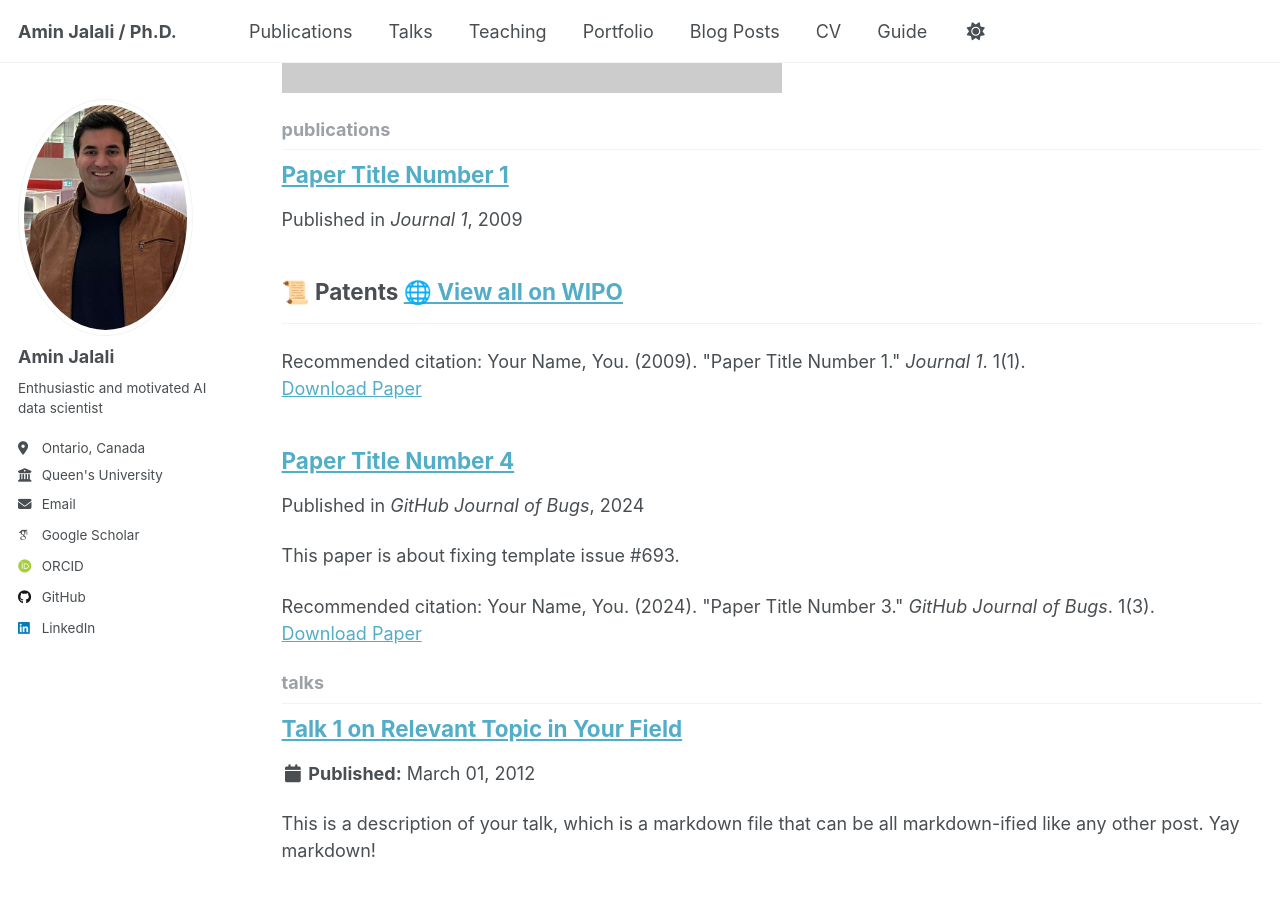
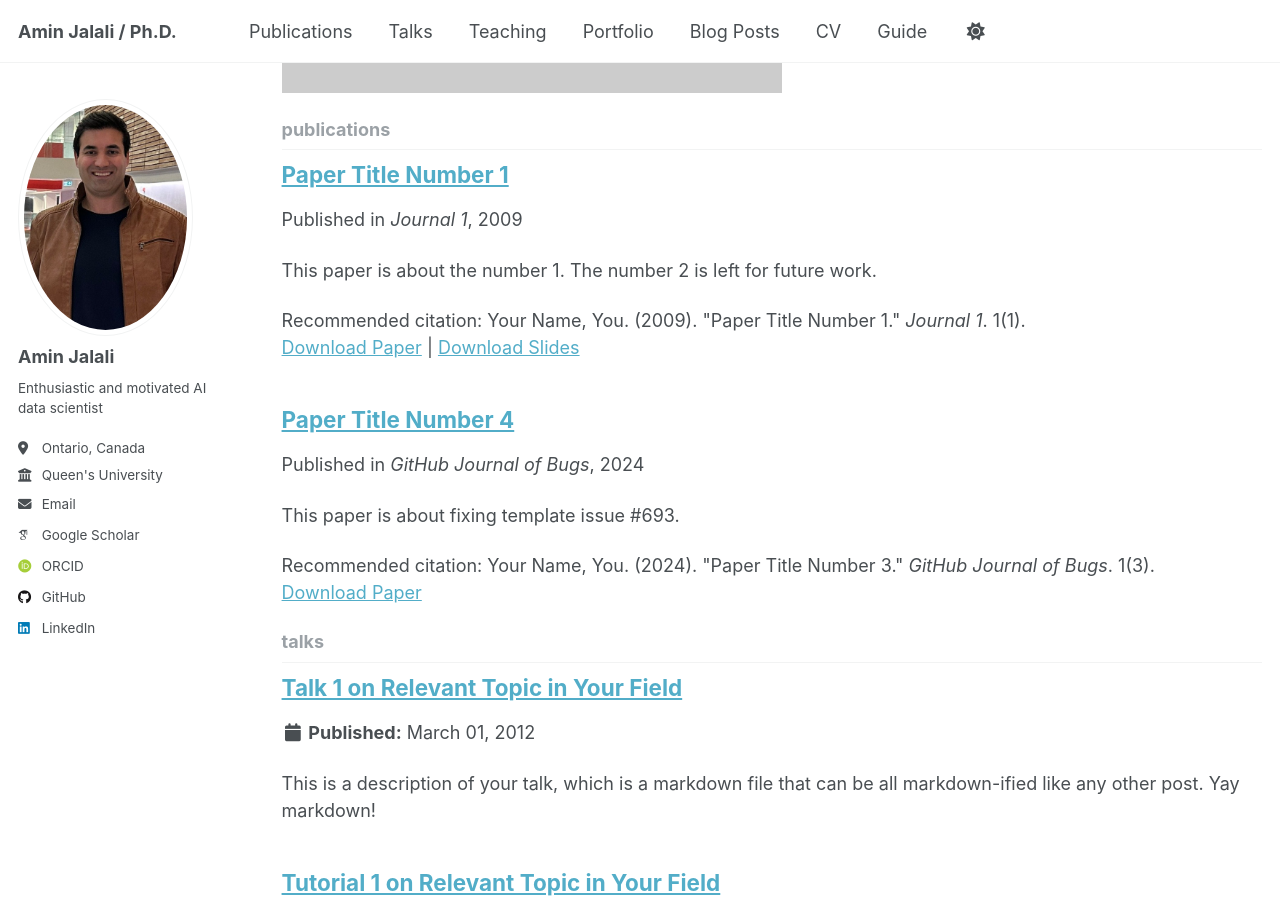
Before and after one commit to aminjalali-research/aminjalali-research.github.io, a Jekyll site: the page built from _pages/collection-archive.html, in a window 1280 px wide and 900 px high, scrolled down 992 px. Built offline with Jekyll 4.4.1, drawn with Linux system fonts in a browser that asks for light colours; some web fonts are replaced.

Commit message:
Update 2009-10-01-paper-title-number-1.md

```diff
--- a/_publications/2009-10-01-paper-title-number-1.md
+++ b/_publications/2009-10-01-paper-title-number-1.md
@@ -2,8 +2,10 @@
 title: "Paper Title Number 1"
 collection: publications
 permalink: /publication/2009-10-01-paper-title-number-1
+excerpt: 'This paper is about the number 1. The number 2 is left for future work.'
 date: 2009-10-01
 venue: 'Journal 1'
+slidesurl: 'http://academicpages.github.io/files/slides1.pdf'
 paperurl: 'http://academicpages.github.io/files/paper1.pdf'
 citation: 'Your Name, You. (2009). &quot;Paper Title Number 1.&quot; <i>Journal 1</i>. 1(1).'
 ---
```
